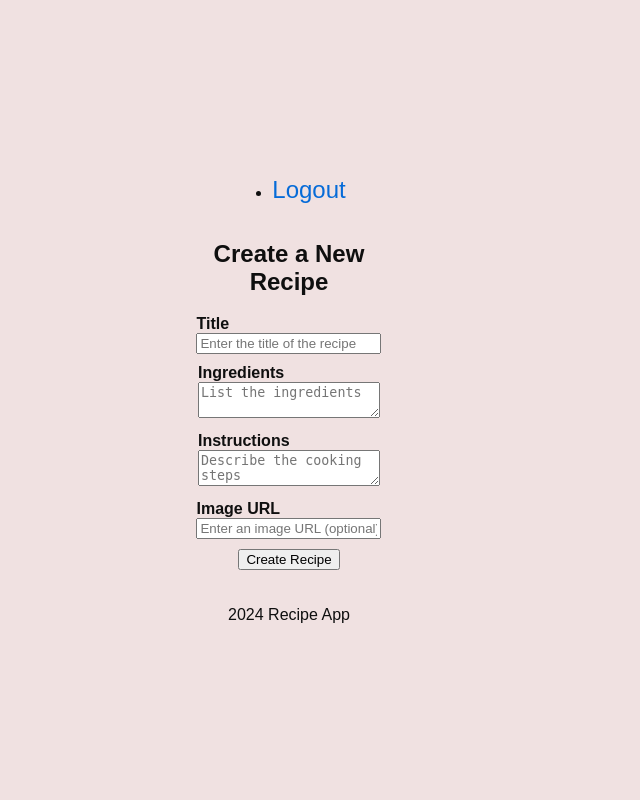
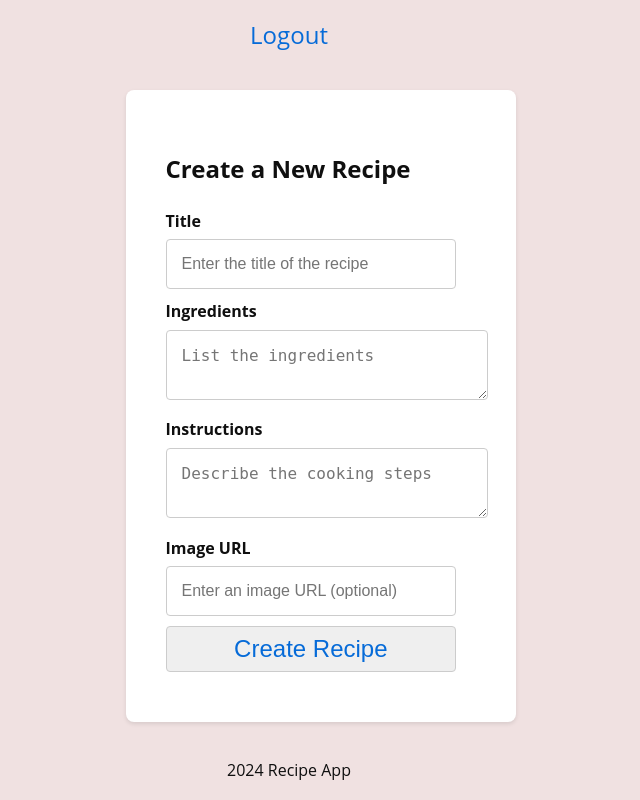
Before and after one commit to JustinX2/recipeapp, a Flask app: page /recipe/create in a window 1280 px wide. Shown: the whole page, without its empty margins (351-991 px from the left). Run offline with Flask 3, Linux system fonts and the light colour scheme; the visitor is signed in with stand-in values (Sample User, id 1); some libraries are stand-ins or nearby versions.

Commit message:
Update styles.css

```diff
--- a/static/styles.css
+++ b/static/styles.css
@@ -1,64 +1,139 @@
 body {
     display: flex;
     flex-direction: column;
-    justify-content: center;
+    justify-content: flex-start;
     align-items: center;
     min-height: 100vh;
     margin: 0;
     padding: 0;
     background-color: #f0e1e1;
     color: #0f0f0f;
-    font-family: Arial, sans-serif;
+    font-family: 'Open Sans', sans-serif;
+    line-height: 1.6;
 }
 
-.auth-link {
+.auth-link, .btn {
     font-size: 1.5em;
+}
+
+a, .btn {
+    color: #066bd8;
+    text-decoration: none;
+}
+
+.container {
+    width: 95%;
+    max-width: 960px;
+    margin: 20px auto;
+    text-align: left;
+    background-color: #ffffff;
+    padding: 40px;
+    border-radius: 8px;
+    box-shadow: 0 2px 4px rgba(0, 0, 0, 0.1);
+}
+
+.form-group {
+    width: 100%;
+    margin-bottom: 20px;
+}
+
+.form-group .form-control-label {
+    display: block;
+    font-weight: bold;
+    margin-bottom: 5px;
+}
+
+.form-group .form-control {
+    width: calc(100% - 20px);
+    padding: 15px;
+    border: 1px solid #ccc;
+    border-radius: 4px;
+    font-size: 16px;
+}
+
+.alert-danger {
+    width: 100%;
+    text-align: center;
+    background-color: #f8d7da;
+    color: #721c24;
+    padding: 10px;
+    border-radius: 4px;
+    margin-bottom: 20px;
+    font-weight: bold;
+}
+
+.recipe-list {
+    width: 100%;
+    max-width: 800px;
+    margin: 0 auto;
+}
+
+.recipe-list h2, .homepage h1 {
+    text-align: left;
+}
+
+.recipe-list li {
+    display: flex;
+    align-items: center;
+    justify-content: space-between;
+    padding: 10px 0;
+    border-bottom: 1px solid #ccc;
+}
+
+.delete-btn {
+    padding: 5px 10px;
+    background-color: #dc3545;
+    color: white;
+    border: none;
+    border-radius: 4px;
+    font-size: 14px;
+    cursor: pointer;
+}
+
+.register-container h2,
+.register-container form,
+.register-container p {
+    text-align: left;
+}
+
+.form-group {
+    margin-bottom: 10px;
+}
+
+.form-group label,
+.form-group input,
+.form-group button {
+    display: block;
+    width: calc(100% - 20px);
+    box-sizing: border-box;
+}
+
+.form-group input,
+.form-group button {
+    padding: 8px;
+    margin-top: 5px;
+    margin-bottom: 5px;
+    border: 1px solid #ccc;
+    border-radius: 4px;
+}
+
+.form-group button {
+    background-color: #066bd8;
+    color: white;
+    border-color: #066bd8;
+    cursor: pointer;
+}
+
+.form-group button:hover {
+    background-color: #0056b3;
+}
+
+ul {
+    list-style-type: none;
+    padding: 0;
 }
 
 a {
     color: #066bd8;
     text-decoration: none;
 }
-
-a:hover {
-    text-decoration: underline;
-}
-
-.container {
-    width: 90%;
-    max-width: 800px;
-    margin: 20px auto;
-    text-align: center;
-}
-
-form {
-    display: flex;
-    flex-direction: column;
-    align-items: center;
-    gap: 10px;
-}
-
-img {
-    width: auto;
-    max-width: 50%;
-    height: auto;
-    display: block;
-    margin: 5px;
-}
-
-.images-container {
-    display: flex;
-    flex-wrap: wrap;
-    justify-content: center;
-    gap: 10px;
-}
-
-.form-group .form-control-label {
-    text-align: left;
-    display: block;
-    font-weight: bold;
-}
-
-.form-group .form-control {
-    text-align: left;
-}
```
